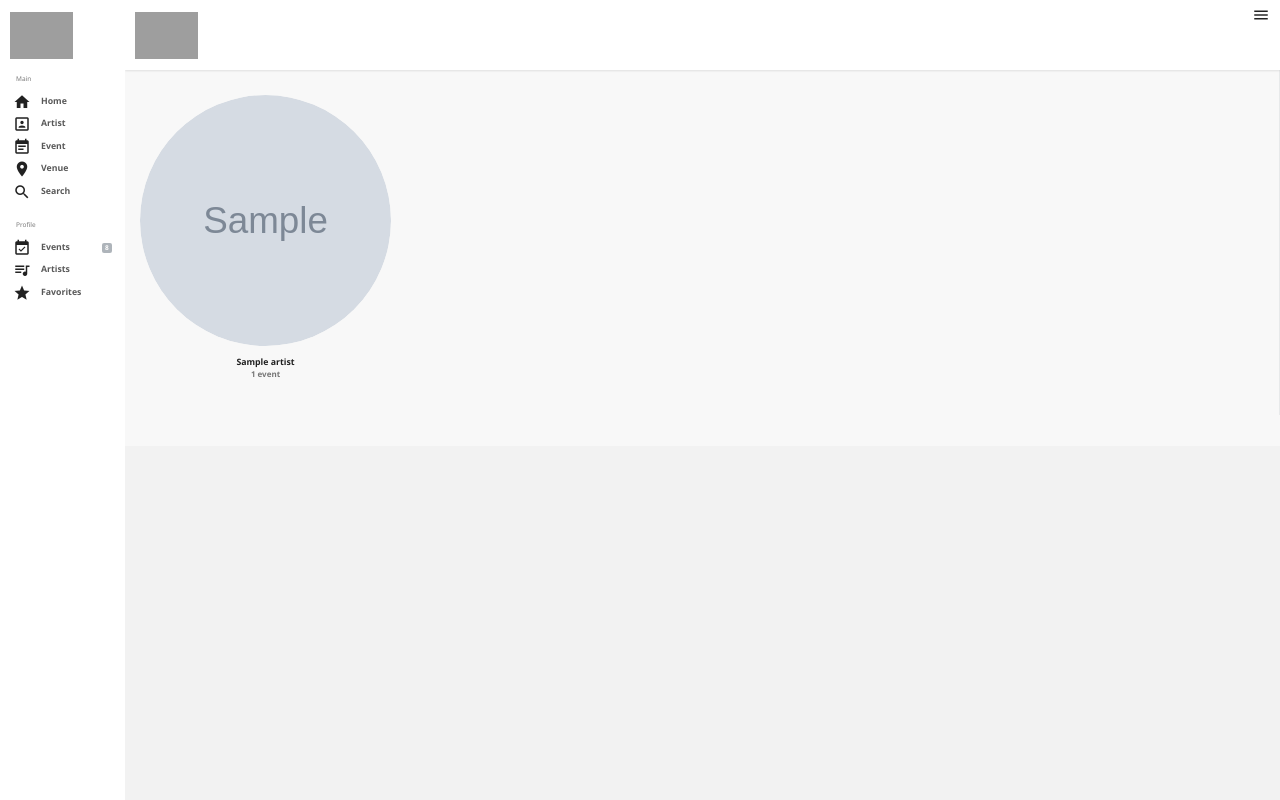
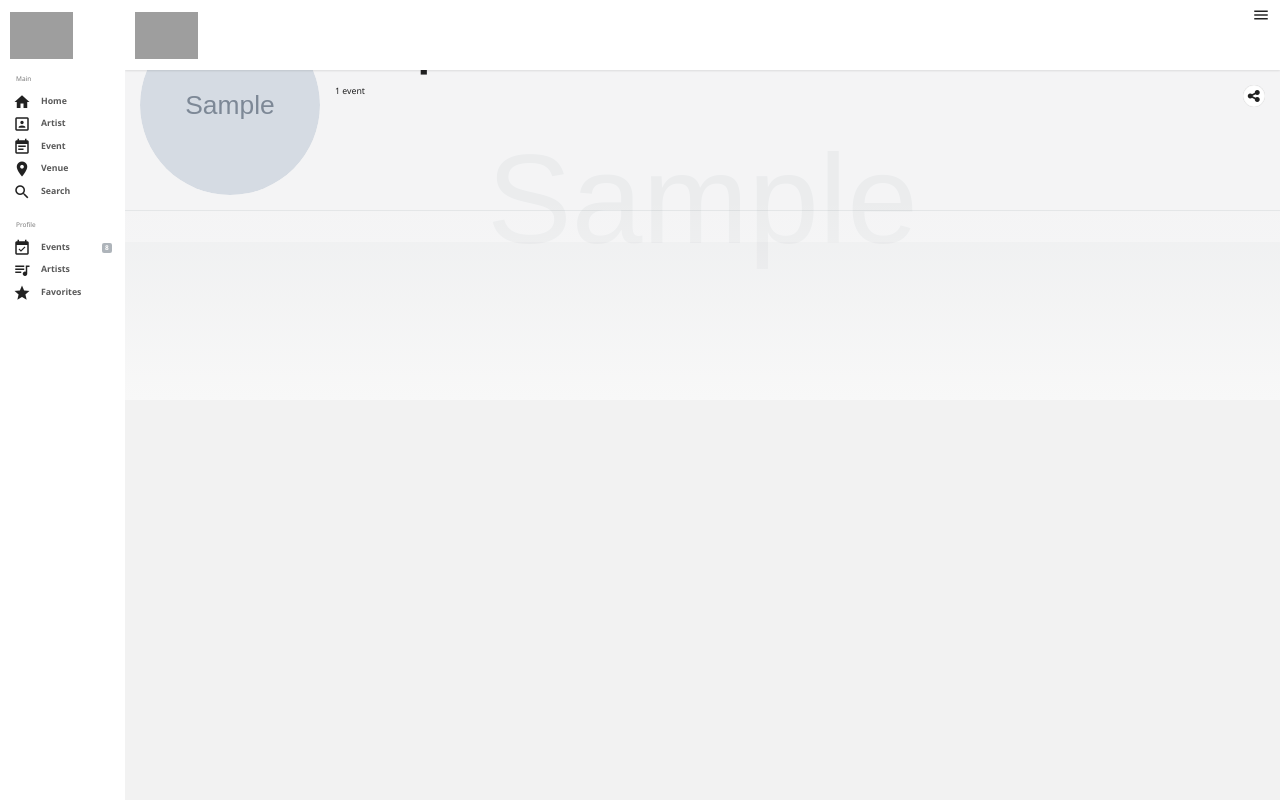
Before and after one commit to fedarsialitski/eventrack, a Django app: page /artist/1 in a window 1280 px wide. Run offline with Django 3.2, Linux system fonts and the light colour scheme; tables that the repository leaves empty hold one stand-in row (values such as "Sample post"); grey boxes marked "Sample" are stand-in pictures; some libraries are stand-ins or nearby versions; grey boxes are pictures that could not be loaded.

Commit message:
Add Artist detail view

```diff
--- a/event/templates/event/artist.html
+++ b/event/templates/event/artist.html
@@ -31,11 +31,11 @@
                 <div class="col-xs-4 col-sm-4 col-md-3">
                   <div class="item">
                   <div class="item-media rounded ">
-                    <a href="artist.detail.html" class="item-media-content" style="background-image: url('{% if artist.thumb_url %}{{ artist.thumb_url }}{% else %}{% static 'event/images/a3.jpg' %}{% endif %}');"></a>
+                    <a href="{% url 'event:artist_detail' artist.id %}" class="item-media-content" style="background-image: url('{% if artist.thumb_url %}{{ artist.thumb_url }}{% else %}{% static 'event/images/a3.jpg' %}{% endif %}');"></a>
                   </div>
                   <div class="item-info text-center">
                     <div class="item-title text-ellipsis">
-                      <a href="artist.detail.html">{{artist.name}}</a>
+                      <a href="{% url 'event:artist_detail' artist.id %}">{{artist.name}}</a>
                       <div class="text-sm text-muted">
                         {% if artist.events.count %}
                           {{ artist.events.count }}
--- /dev/null
+++ b/event/templates/event/artist_detail.html
@@ -0,0 +1,49 @@
+{% extends 'event/index.html' %}
+{% load static %}
+
+{% block content %}
+
+<div class="app-body light" id="view">
+
+<!-- ############ PAGE START-->
+<div class="pos-rlt">
+  <div class="page-bg" data-stellar-ratio="2" style="background-image:url('{% if artist.image_url %}{{ artist.image_url }}{% else %}{% static 'event/images/a3.jpg' %}{% endif %}');"></div>
+</div>
+<div class="page-content">
+  <div class="padding b-b">
+    <div class="row-col">
+        <div class="col-sm w w-auto-xs m-b">
+          <div class="item w rounded">
+            <div class="item-media">
+              <div class="item-media-content" style="background-image: url('{% if artist.thumb_url %}{{ artist.thumb_url }}{% else %}{% static 'event/images/a3.jpg' %}{% endif %}');"></div>
+            </div>
+          </div>
+        </div>
+        <div class="col-sm">
+          <div class="p-l-md no-padding-xs">
+            <div class="page-title">
+              <h1 class="inline">{{ artist.name }}</h1>
+              <label class="fa fa-star text-primary text-lg m-b v-m m-l-xs" title="Pro"></label>
+            </div>
+            <div class="item-action m-b">
+              <a class="btn btn-icon white rounded btn-share pull-right" data-toggle="modal" data-target="#share-modal"><i class="fa fa-share-alt"></i></a>
+              <span>
+                {% if artist.events.count %}
+                  {{ artist.events.count }}
+                  {% if artist.events.count == 1 %}
+                    event
+                  {% else %}
+                    events
+                  {% endif %}
+                {% else %}
+                  No upcoming events
+                {% endif %}
+              </span>
+            </div>
+          </div>
+        </div>
+    </div>
+  </div>
+</div>
+</div>
+{% endblock content %}
--- a/event/urls.py
+++ b/event/urls.py
@@ -5,8 +5,9 @@ from . import views
 app_name = 'event'
 urlpatterns = [
     url(r'^$', views.IndexView.as_view(), name='index'),
-    url(r'^artist/', views.ArtistView.as_view(), name='artist'),
-    url(r'^event/', views.EventView.as_view(), name='event'),
-    url(r'^venue/', views.VenueView.as_view(), name='venue'),
-    url(r'^profile/', views.ProfileView.as_view(), name='profile'),
+    url(r'^artist/$', views.ArtistView.as_view(), name='artist'),
+    url(r'^artist/(?P<pk>\d+)$', views.ArtistDetailView.as_view(), name='artist_detail'),
+    url(r'^event/$', views.EventView.as_view(), name='event'),
+    url(r'^venue/$', views.VenueView.as_view(), name='venue'),
+    url(r'^profile/$', views.ProfileView.as_view(), name='profile'),
 ]
--- a/event/views.py
+++ b/event/views.py
@@ -30,6 +30,17 @@ class ArtistView(generic.ListView):
         return Artist.objects.all()[:12]
 
 
+class ArtistDetailView(generic.DetailView):
+    model = Artist
+
+    def get_object(self):
+        """
+        Return the arist detail information
+        """
+        object = super(ArtistDetailView, self).get_object()
+        return object
+
+
 class EventView(generic.ListView):
     model = Event
     template_name = 'event/event.html'
```
